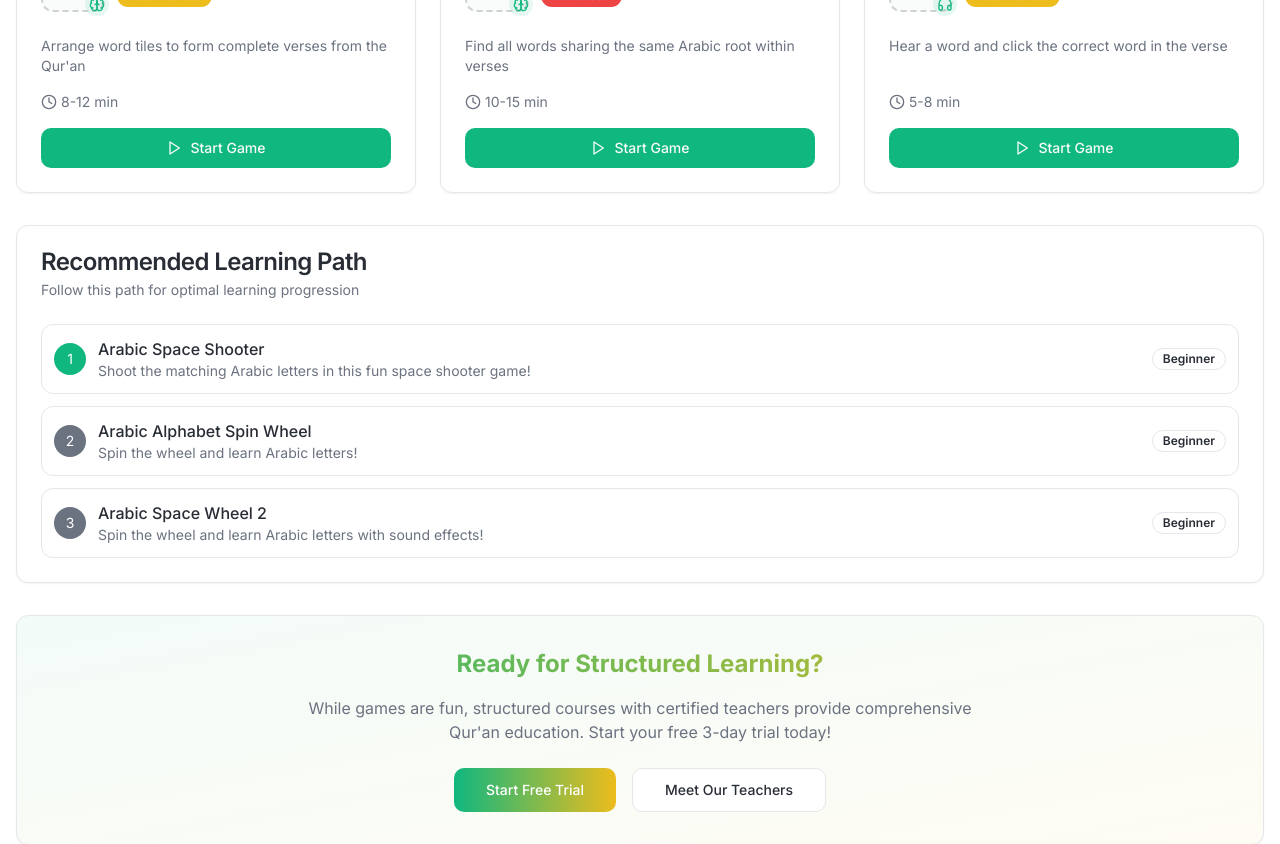
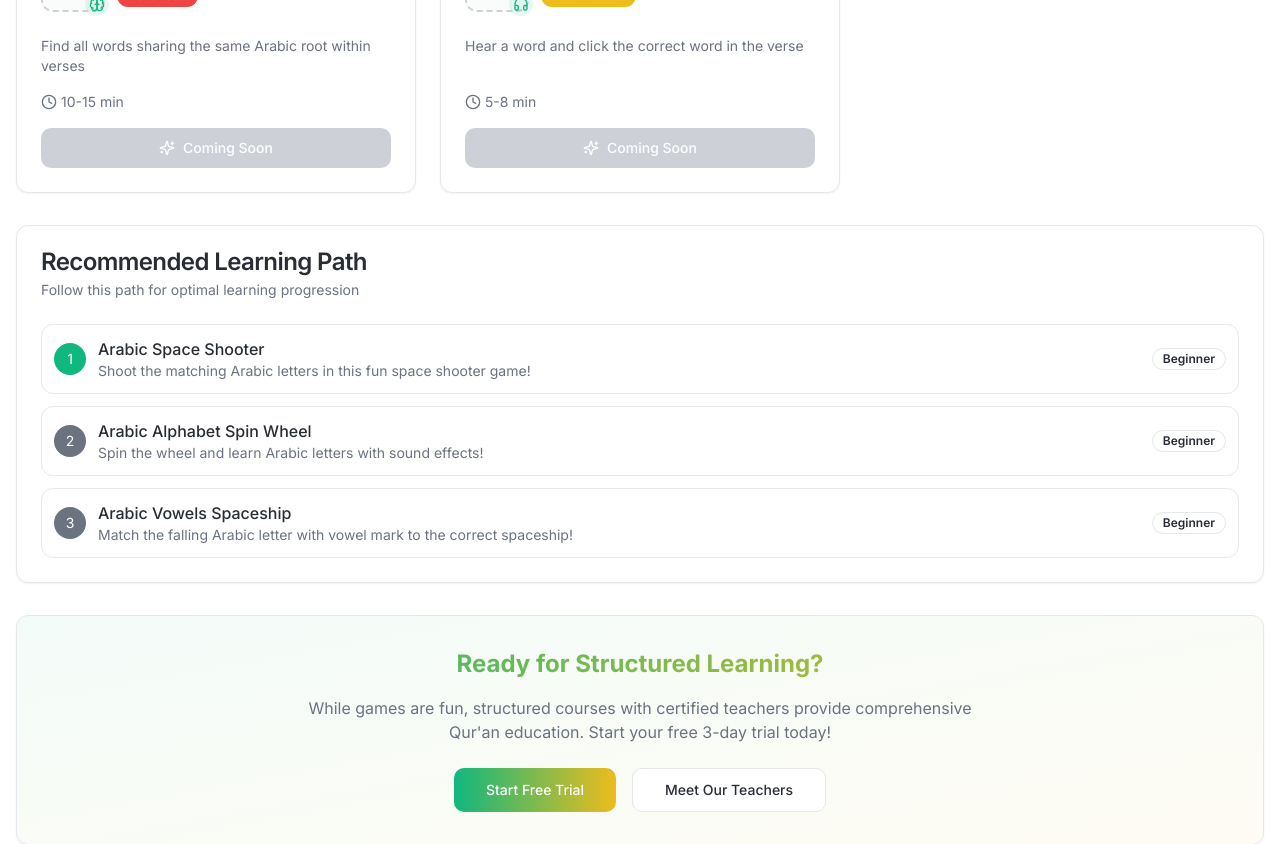
Before and after one commit to MusaShah100/quran, a Next.js app: page /games in a window 1280 px wide. Shown: the part 1160-2004 px from the top of the page. Built offline with nearby package versions, Linux system fonts and the light colour scheme.

Commit message:
Done some changes

```diff
--- a/app/games/arabic-spin-wheel-2/page.tsx
+++ b/app/games/arabic-spin-wheel-2/page.tsx
@@ -1,7 +1,7 @@
 import { ArabicSpinWheel2 } from '@/components/games/ArabicSpinWheel2';
 
 export const metadata = {
-  title: 'Arabic Spin Wheel 2 - Mam',
+  title: 'Arabic Alphabet Spin Wheel - Mam',
   description: 'Spin the wheel and learn Arabic letters!',
 };
 
--- a/app/games/page.tsx
+++ b/app/games/page.tsx
@@ -15,7 +15,8 @@
   Play,
   Rocket,
   Image as ImageIcon,
-  Circle
+  Circle,
+  Sparkles
 } from 'lucide-react';
 
 const games = [
@@ -30,18 +31,8 @@
     href: '/games/arabic-space-shooter'
   },
   {
-    id: 'arabic-spin-wheel',
+    id: 'arabic-space-wheel-2',
     title: 'Arabic Alphabet Spin Wheel',
-    description: 'Spin the wheel and learn Arabic letters!',
-    icon: Circle,
-    difficulty: 'Beginner',
-    estimatedTime: '3-5 min',
-    thumbnail: null,
-    href: '/games/arabic-spin-wheel'
-  },
-  {
-    id: 'arabic-space-wheel-2',
-    title: 'Arabic Space Wheel 2',
     description: 'Spin the wheel and learn Arabic letters with sound effects!',
     icon: Circle,
     difficulty: 'Beginner',
@@ -218,16 +209,25 @@
                   </div>
                 </div>
 
+                {game.href === '#' ? (
+                  <Button
+                    disabled
+                    className="w-full mt-auto bg-gray-400 hover:bg-gray-400 text-white cursor-not-allowed"
+                  >
+                    <Sparkles className="h-4 w-4 mr-2" />
+                    Coming Soon
+                  </Button>
+                ) : (
                   <Button
                     asChild
                     className="w-full mt-auto"
-                  disabled={game.href === '#'}
                   >
                     <Link href={game.href}>
                       <Play className="h-4 w-4 mr-2" />
                       Start Game
                     </Link>
                   </Button>
+                )}
               </CardContent>
             </Card>
           );
--- a/components/games/ArabicSpinWheel2.tsx
+++ b/components/games/ArabicSpinWheel2.tsx
@@ -187,7 +187,7 @@
 
             <div className="relative z-10">
                 <header className="mb-2 text-center px-2">
-                    <h1 className="text-lg sm:text-xl font-bold text-black">Arabic Space Wheel 2</h1>
+                    <h1 className="text-lg sm:text-xl font-bold text-black">Arabic Alphabet Spin Wheel</h1>
                     <p className="mt-1 text-xs sm:text-sm text-black font-bold">Click the button to spin and learn a letter!</p>
                 </header>
 
--- a/lib/config.ts
+++ b/lib/config.ts
@@ -55,7 +55,7 @@
     classesPerWeek: 4,
     durationMinutes: '30–35 mins',
     fixedRange: [40, 50], // $40-$50 USD per month
-    incomePercentage: 0.025, // 2.5% of monthly family income
+    incomePercentage: 0.03, // 2.5% of monthly family income
     popular: true, // Marked as "Most Popular"
   },
   {
@@ -64,7 +64,7 @@
     classesPerWeek: 5,
     durationMinutes: '30–35 mins',
     fixedRange: [50, 70], // $50-$70 USD per month
-    incomePercentage: 0.03, // 3% of monthly family income
+    incomePercentage: 0.04, // 4% of monthly family income
   },
 ];
 
```
Lines whose indentation alone changed are shown as unchanged.
